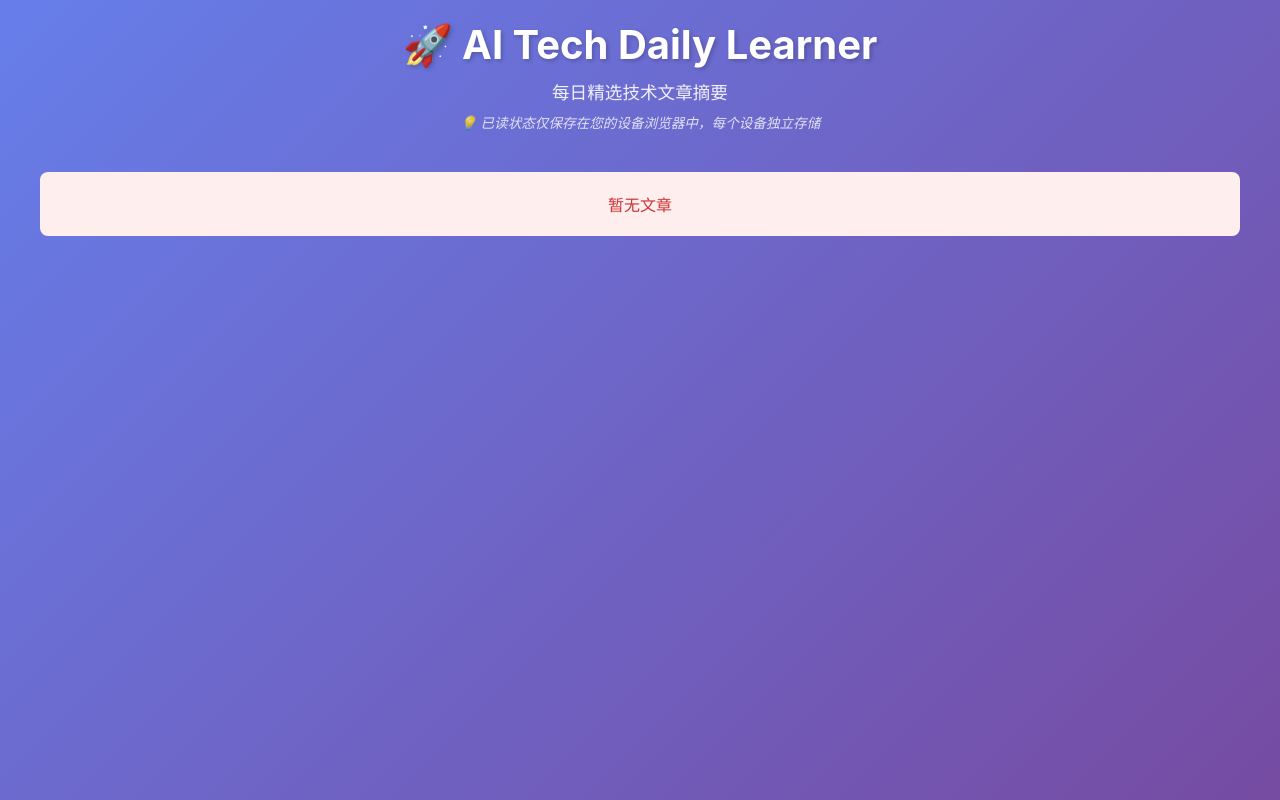
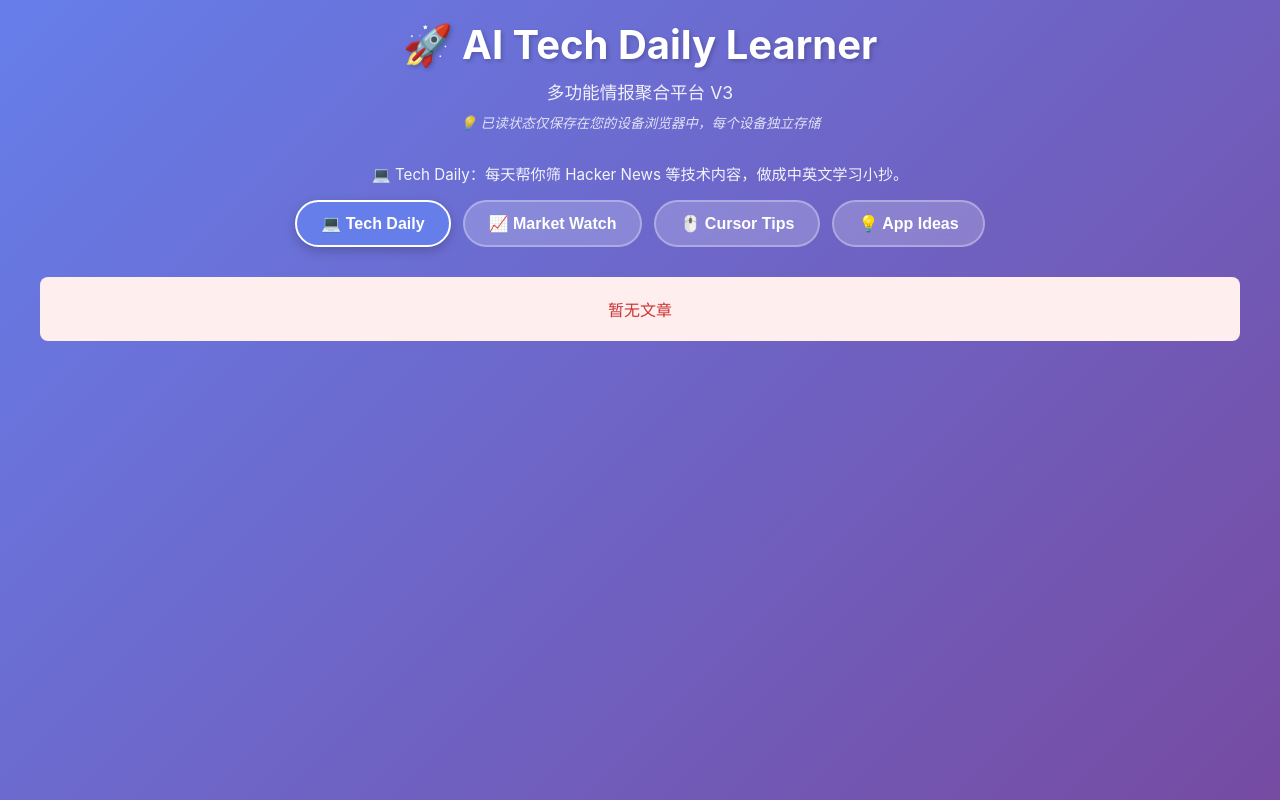
Before and after one commit to Rayup0124/AI_Tech_Daily_Learner, a Flask app: page / in a window 1280 px wide. Run offline with Flask 3, Linux system fonts and the light colour scheme; data that the repository does not hold is empty.

Commit message:
Improve dashboard tab description and UX

```diff
--- a/templates/index.html
+++ b/templates/index.html
@@ -3,7 +3,7 @@
 <head>
     <meta charset="UTF-8">
     <meta name="viewport" content="width=device-width, initial-scale=1.0">
-    <title>AI Tech Daily Learner</title>
+    <title>AI Tech Daily Learner - V3 Dashboard</title>
     <style>
         * {
             margin: 0;
@@ -16,6 +16,24 @@
             background: linear-gradient(135deg, #667eea 0%, #764ba2 100%);
             min-height: 100vh;
             padding: 20px;
+            transition: background 0.5s ease;
+        }
+
+        /* Theme colors */
+        body.theme-tech {
+            background: linear-gradient(135deg, #667eea 0%, #764ba2 100%);
+        }
+
+        body.theme-stock {
+            background: linear-gradient(135deg, #11998e 0%, #38ef7d 100%);
+        }
+
+        body.theme-cursor {
+            background: linear-gradient(135deg, #a855f7 0%, #ec4899 100%);
+        }
+
+        body.theme-idea {
+            background: linear-gradient(135deg, #f59e0b 0%, #fbbf24 100%);
         }
 
         .container {
@@ -26,7 +44,7 @@
         header {
             text-align: center;
             color: white;
-            margin-bottom: 40px;
+            margin-bottom: 30px;
         }
 
         h1 {
@@ -48,11 +66,84 @@
             font-style: italic;
         }
 
+        .tab-description {
+            margin-bottom: 16px;
+            text-align: center;
+            color: rgba(255, 255, 255, 0.92);
+            font-size: 0.95rem;
+        }
+
+        /* Tab Navigation */
+        .tabs {
+            display: flex;
+            justify-content: center;
+            gap: 12px;
+            margin-bottom: 30px;
+            flex-wrap: wrap;
+        }
+
+        .tab {
+            padding: 12px 24px;
+            border-radius: 25px;
+            border: 2px solid rgba(255, 255, 255, 0.3);
+            background: rgba(255, 255, 255, 0.2);
+            color: white;
+            font-size: 1rem;
+            font-weight: 600;
+            cursor: pointer;
+            transition: all 0.3s ease;
+            backdrop-filter: blur(10px);
+        }
+
+        .tab:hover {
+            background: rgba(255, 255, 255, 0.3);
+            transform: translateY(-2px);
+        }
+
+        .tab.active {
+            background: white;
+            color: #333;
+            border-color: white;
+            box-shadow: 0 4px 12px rgba(0,0,0,0.2);
+        }
+
+        /* Tab-specific colors */
+        .tab-tech.active {
+            background: #667eea;
+            color: white;
+        }
+
+        .tab-stock.active {
+            background: #11998e;
+            color: white;
+        }
+
+        .tab-cursor.active {
+            background: #a855f7;
+            color: white;
+        }
+
+        .tab-idea.active {
+            background: #f59e0b;
+            color: white;
+        }
+
         .loading {
             text-align: center;
             color: white;
             font-size: 1.2rem;
             padding: 40px;
+        }
+
+        .loading::after {
+            content: '...';
+            animation: dots 1.5s steps(4, end) infinite;
+        }
+
+        @keyframes dots {
+            0%, 20% { content: '.'; }
+            40% { content: '..'; }
+            60%, 100% { content: '...'; }
         }
 
         .articles-grid {
@@ -200,30 +337,102 @@
             h1 {
                 font-size: 2rem;
             }
+
+            .tabs {
+                gap: 8px;
+            }
+
+            .tab {
+                padding: 10px 16px;
+                font-size: 0.9rem;
+            }
         }
     </style>
 </head>
-<body>
+<body class="theme-tech">
     <div class="container">
         <header>
             <h1>🚀 AI Tech Daily Learner</h1>
-            <p class="subtitle">每日精选技术文章摘要</p>
+            <p class="subtitle">多功能情报聚合平台 V3</p>
             <p class="privacy-note">💡 已读状态仅保存在您的设备浏览器中，每个设备独立存储</p>
         </header>
 
-        <div id="loading" class="loading">加载中...</div>
+        <p id="tab-description" class="tab-description">
+            💻 Tech Daily：每天帮你筛 Hacker News 等技术内容，做成中英文学习小抄。
+        </p>
+
+        <div class="tabs">
+            <button class="tab tab-tech active" data-category="Tech">💻 Tech Daily</button>
+            <button class="tab tab-stock" data-category="Stock">📈 Market Watch</button>
+            <button class="tab tab-cursor" data-category="Cursor">🖱️ Cursor Tips</button>
+            <button class="tab tab-idea" data-category="Idea">💡 App Ideas</button>
+        </div>
+
+        <div id="loading" class="loading">加载中</div>
         <div id="error" class="error" style="display: none;"></div>
         <div id="articles" class="articles-grid" style="display: none;"></div>
     </div>
 
     <script>
-        async function loadArticles() {
+        let currentCategory = 'Tech';
+
+        // Generate a unique device ID (based on browser fingerprint)
+        function getDeviceId() {
+            let deviceId = localStorage.getItem('deviceId');
+            if (!deviceId) {
+                const canvas = document.createElement('canvas');
+                const ctx = canvas.getContext('2d');
+                ctx.textBaseline = 'top';
+                ctx.font = '14px Arial';
+                ctx.fillText('Device fingerprint', 2, 2);
+                const fingerprint = [
+                    navigator.userAgent,
+                    navigator.language,
+                    screen.width + 'x' + screen.height,
+                    new Date().getTimezoneOffset(),
+                    canvas.toDataURL()
+                ].join('|');
+
+                let hash = 0;
+                for (let i = 0; i < fingerprint.length; i++) {
+                    const char = fingerprint.charCodeAt(i);
+                    hash = ((hash << 5) - hash) + char;
+                    hash = hash & hash;
+                }
+                deviceId = 'device_' + Math.abs(hash).toString(36);
+                localStorage.setItem('deviceId', deviceId);
+            }
+            return deviceId;
+        }
+
+        function getReadArticlesKey() {
+            return 'readArticles_' + getDeviceId();
+        }
+
+        function updateTheme(category) {
+            document.body.className = `theme-${category.toLowerCase()}`;
+        }
+
+        function updateTabs(category) {
+            document.querySelectorAll('.tab').forEach(tab => {
+                tab.classList.remove('active');
+                if (tab.dataset.category === category) {
+                    tab.classList.add('active');
+                }
+            });
+        }
+
+        async function loadArticles(category) {
             const loadingEl = document.getElementById('loading');
             const errorEl = document.getElementById('error');
             const articlesEl = document.getElementById('articles');
 
+            loadingEl.style.display = 'block';
+            errorEl.style.display = 'none';
+            articlesEl.style.display = 'none';
+
             try {
-                const response = await fetch('/api/articles');
+                const response = await fetch(`/api/articles?category=${category}`);
                 if (!response.ok) {
                     throw new Error('Failed to fetch articles');
                 }
@@ -248,10 +456,23 @@
                         `<span class="keyword-tag">${kw}</span>`
                     ).join('');
                     const isRead = readArticles[article.url] || false;
-                    const cardClass = isRead ? 'article-card read' : 'article-card';
+                    const cardClass = `article-card ${category.toLowerCase()}-card ${isRead ? 'read' : ''}`;
                     const buttonClass = isRead ? 'read-button read' : 'read-button';
-                    // Encode URL to avoid special character issues
                     const urlEncoded = encodeURIComponent(article.url);
+
+                    // Sentiment badge for Stock
+                    let sentimentHtml = '';
+                    if (category === 'Stock' && article.sentiment) {
+                        const sentimentClass = article.sentiment.includes('Bullish') ? 'bullish' :
+                                               article.sentiment.includes('Bearish') ? 'bearish' : 'neutral';
+                        sentimentHtml = `<span class="sentiment-badge ${sentimentClass}">${article.sentiment}</span>`;
+                    }
+
+                    // MVP suggestion for Idea
+                    let mvpHtml = '';
+                    if (category === 'Idea' && article.one_liner && article.one_liner.includes('Stack')) {
+                        mvpHtml = `<div class="mvp-suggestion"><strong>💡 MVP 建议:</strong> ${article.one_liner}</div>`;
+                    }
 
                     return `
                         <div class="${cardClass}" data-url="${urlEncoded}" data-index="${index}">
@@ -261,12 +482,14 @@
                                         <a href="${article.url}" target="_blank" rel="noopener">
                                             ${article.title || 'Untitled'}
                                         </a>
+                                        ${sentimentHtml}
                                     </h2>
                                     ${date ? `<div class="article-date">📅 ${date}</div>` : ''}
                                 </div>
                                 ${article.score > 0 ? `<div class="score-badge">⭐ ${article.score}/5</div>` : ''}
                             </div>
                             <div class="article-summary">${article.summary || ''}</div>
+                            ${mvpHtml}
                             ${keywordsHtml ? `<div class="keywords">${keywordsHtml}</div>` : ''}
                             <button class="${buttonClass}" onclick="toggleRead(${index}, '${urlEncoded}', event)" title="${isRead ? '标记为未读' : '标记为已读'}" type="button">
                                 ${isRead ? '✓' : ''}
@@ -283,49 +506,12 @@
             }
         }
 
-        // Generate a unique device ID (based on browser fingerprint)
-        function getDeviceId() {
-            let deviceId = localStorage.getItem('deviceId');
-            if (!deviceId) {
-                // Create a unique ID based on browser characteristics
-                const canvas = document.createElement('canvas');
-                const ctx = canvas.getContext('2d');
-                ctx.textBaseline = 'top';
-                ctx.font = '14px Arial';
-                ctx.fillText('Device fingerprint', 2, 2);
-                const fingerprint = [
-                    navigator.userAgent,
-                    navigator.language,
-                    screen.width + 'x' + screen.height,
-                    new Date().getTimezoneOffset(),
-                    canvas.toDataURL()
-                ].join('|');
-
-                // Simple hash function
-                let hash = 0;
-                for (let i = 0; i < fingerprint.length; i++) {
-                    const char = fingerprint.charCodeAt(i);
-                    hash = ((hash << 5) - hash) + char;
-                    hash = hash & hash; // Convert to 32bit integer
-                }
-                deviceId = 'device_' + Math.abs(hash).toString(36);
-                localStorage.setItem('deviceId', deviceId);
-            }
-            return deviceId;
-        }
-
-        function getReadArticlesKey() {
-            return 'readArticles_' + getDeviceId();
-        }
-
         function toggleRead(index, urlEncoded, event) {
-            // Prevent event bubbling
             if (event) {
                 event.stopPropagation();
                 event.preventDefault();
             }
 
-            // Decode URL to get the original URL
             const url = decodeURIComponent(urlEncoded);
             const key = getReadArticlesKey();
             const readArticles = JSON.parse(localStorage.getItem(key) || '{}');
@@ -368,11 +551,22 @@
             }
         }
 
+        // Tab switching
+        document.querySelectorAll('.tab').forEach(tab => {
+            tab.addEventListener('click', () => {
+                const category = tab.dataset.category;
+                currentCategory = category;
+                updateTheme(category);
+                updateTabs(category);
+                loadArticles(category);
+            });
+        });
+
         // Load articles on page load
-        loadArticles();
+        loadArticles(currentCategory);
 
         // Auto-refresh every 5 minutes
-        setInterval(loadArticles, 5 * 60 * 1000);
+        setInterval(() => loadArticles(currentCategory), 5 * 60 * 1000);
     </script>
 </body>
 </html>
```
Also changed, not shown: other parts of templates/index.html (+56 -14 lines).
